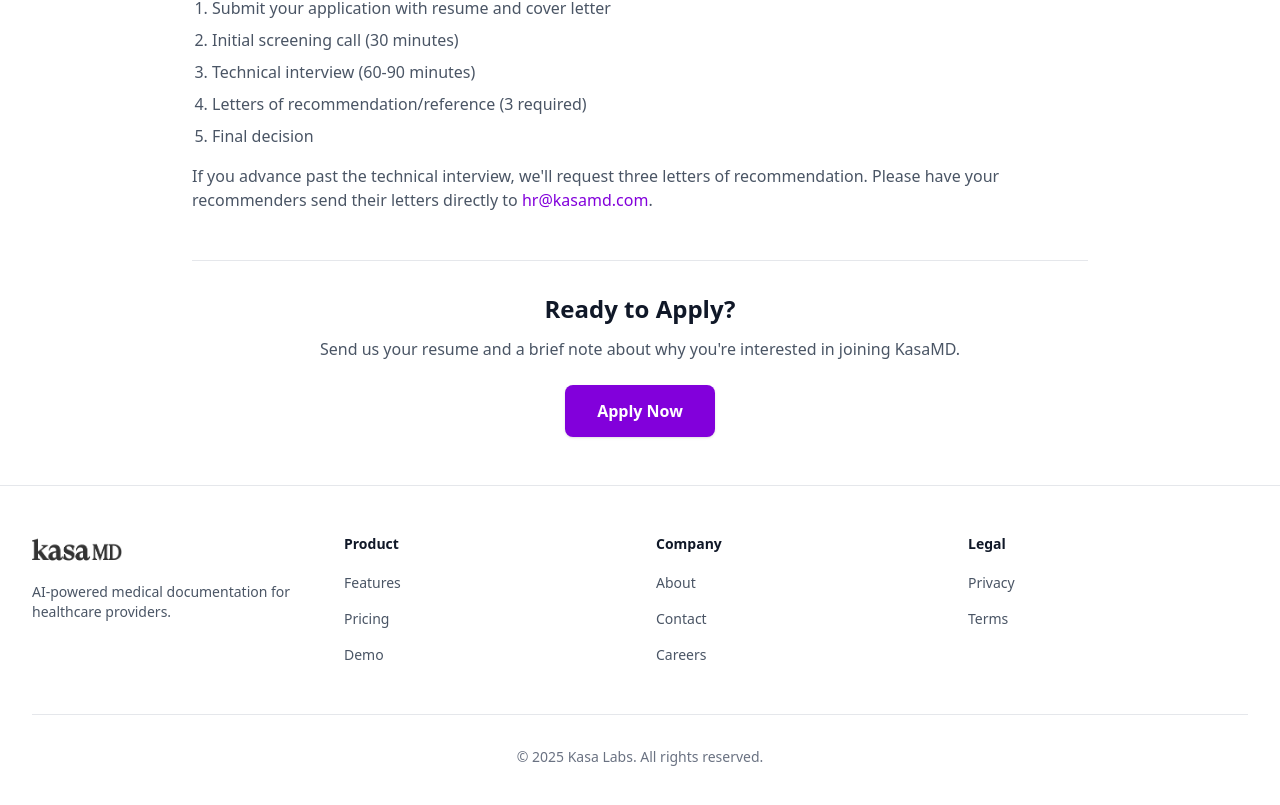
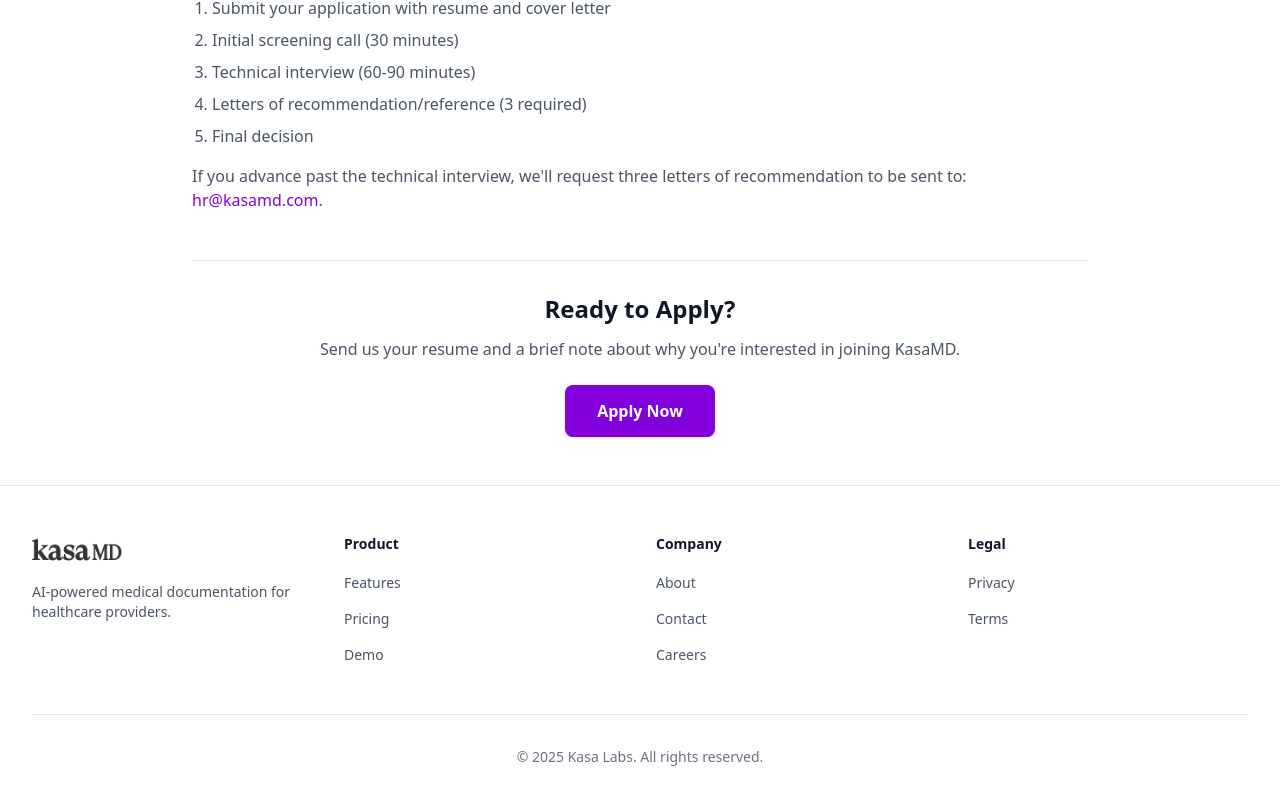
Before and after one commit to Kasa-Labs/kasa_marketing, a Next.js app: page /careers/software-engineering-intern in a window 1280 px wide. Shown: the part 2622-3427 px from the top of the page. Built offline with nearby package versions, Linux system fonts and the light colour scheme.

Commit message:
[edit] changed careers verbiage

```diff
--- a/app/careers/software-engineering-intern/page.tsx
+++ b/app/careers/software-engineering-intern/page.tsx
@@ -205,8 +205,7 @@
               </ol>
               <p>
                 If you advance past the technical interview, we'll request three
-                letters of recommendation. Please have your recommenders send
-                their letters directly to{" "}
+                letters of recommendation to be sent to:{" "}
                 <a
                   href="mailto:hr@kasamd.com"
                   className="text-purple-700 hover:text-purple-600"
```
